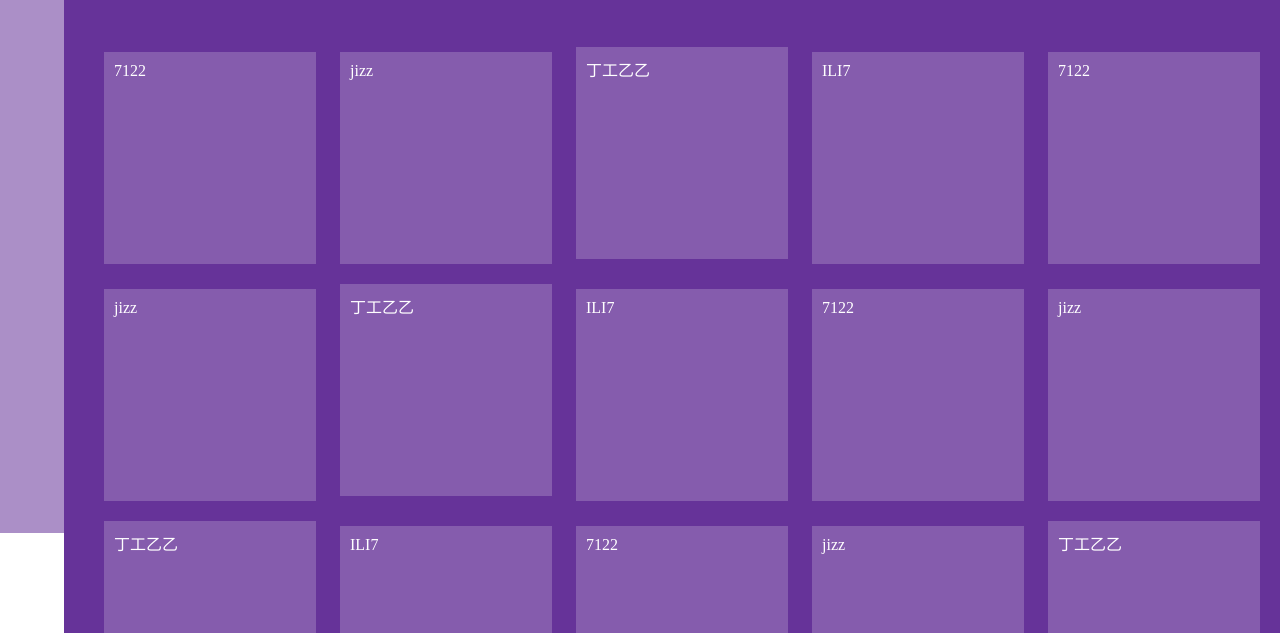
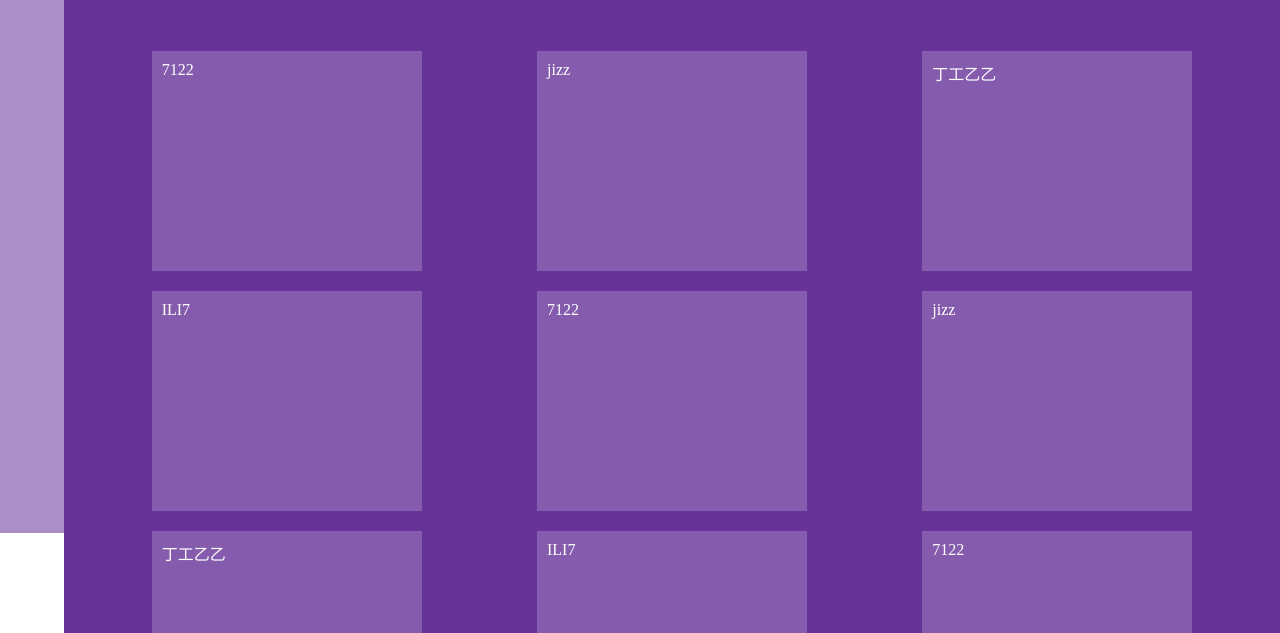
Before and after one commit to alanqq0624/floatpractice, a plain HTML site: page index.html in a window 1280 px wide. Shown: the part 167-800 px from the top of the page. Drawn offline with Linux system fonts and the light colour scheme.

Commit message:
changes section layout way to more useful tool : flexbox float is suck repeat after me float is suck

```diff
--- a/style.css
+++ b/style.css
@@ -27,6 +27,7 @@ header{
 .topnav{
     width: 100%;
     clear: none;
+    display: inline-block;
 }
 #topnavleft{
     padding: 10px 0px 10px 40px;
@@ -56,18 +57,20 @@ header{
     border: 2px solid springgreen;
 }
 section{
-
     margin-top: 40px;
     padding-left: 30px;
-    display: inline-block;
+    padding-right: 30px;
+    display: flex;
+    flex-wrap: wrap;
+    align-content: flex-start;
+    justify-content: space-around;
 }
 .block{
-    width: 15vw;
-    height: 15vw;
+    width: 250px;
+    height: 200px;
     margin: 10px;
     padding: 10px;
     background-color: #855CAD;
-    display: inline-block;
 }
 footer{
     padding-top: 80px;
```
